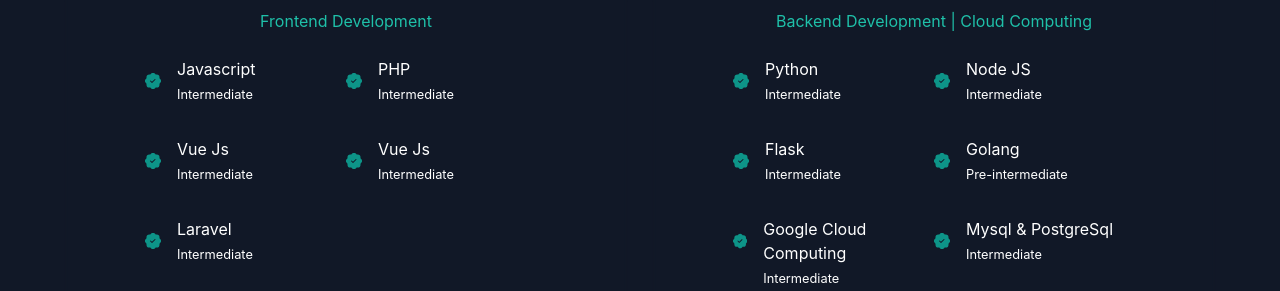
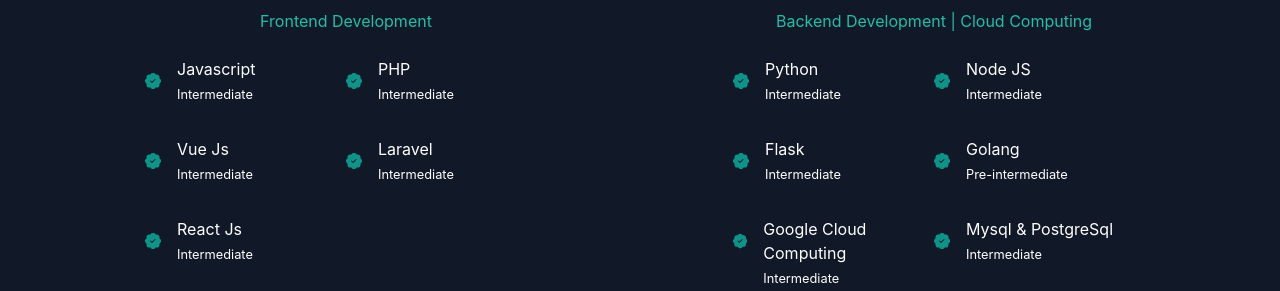
Before and after one commit to alghoziii/portofolio-x, a Next.js app: page / in a window 1280 px wide. Shown: the part 2160-2451 px from the top of the page. Built offline with nearby package versions, Linux system fonts and the light colour scheme.

Commit message:
Update index.js

```diff
--- a/pages/index.js
+++ b/pages/index.js
@@ -264,14 +264,14 @@
                 <article className="experience__details">
                   <BsFillPatchCheckFill className="experience__details-icon" />
                   <div>
-                    <h4>Vue Js</h4>
+                    <h4>Laravel</h4>
                     <small className="text-light">Intermediate</small>
                   </div>
                 </article>
                 <article className="experience__details">
                   <BsFillPatchCheckFill className="experience__details-icon" />
                   <div>
-                    <h4>Laravel</h4>
+                    <h4>React Js</h4>
                     <small className="text-light">Intermediate</small>
                   </div>
                 </article>
```
